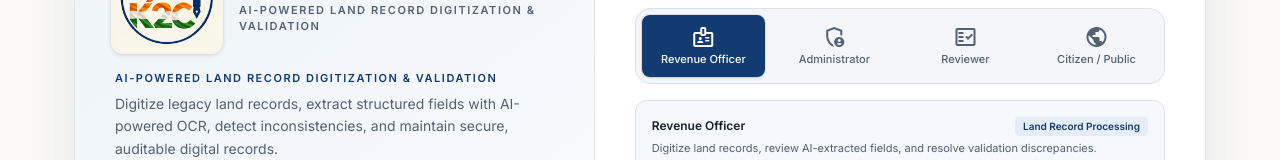
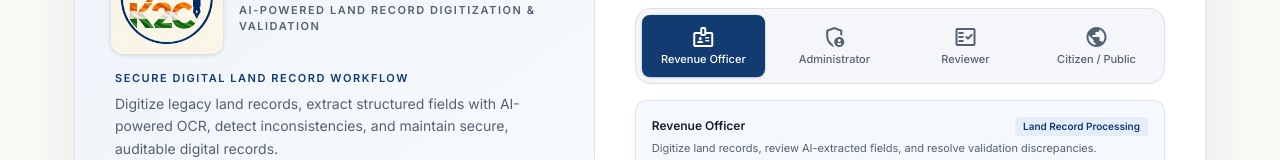
Before and after one commit to Nishant-2208/Kaagaz2code1.0, a React (Vite) app in the folder frontend/: page /login in a window 1280 px wide. Shown: the part 263-423 px from the top of the page. Built offline with nearby package versions, Linux system fonts and the light colour scheme; no server answers.

Commit message:
content: refine login workflow heading

```diff
--- a/frontend/src/pages/LoginPage.tsx
+++ b/frontend/src/pages/LoginPage.tsx
@@ -353,7 +353,7 @@ export default function LoginPage() {
             <div className="space-y-1.5">
 
               <p className="text-[11px] font-bold uppercase tracking-[0.14em] text-primary">
-                AI-POWERED LAND RECORD DIGITIZATION & VALIDATION
+                SECURE DIGITAL LAND RECORD WORKFLOW
               </p>
 
 
```
